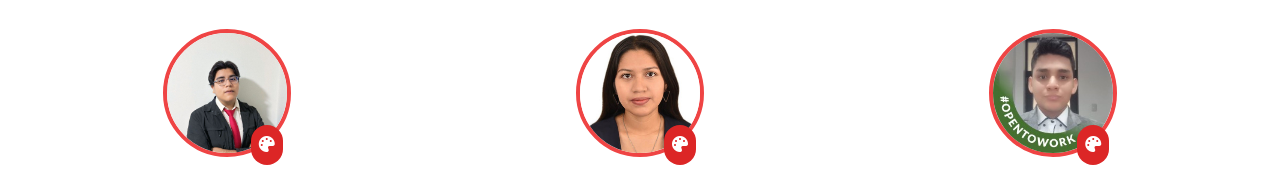
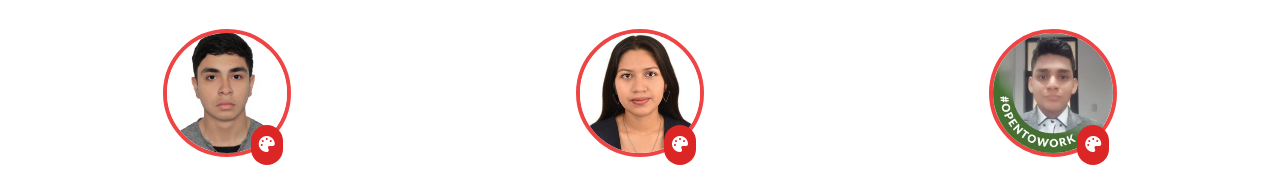
Before and after one commit to JHOMT/NUTRIALBONDI, a website: page index.html in a window 1280 px wide. Shown: the part 4546-4723 px from the top of the page. Drawn offline with nearby package versions, Linux system fonts and the light colour scheme.

Commit message:
change profile

```diff
--- a/index.html
+++ b/index.html
@@ -688,7 +688,7 @@
 
             <div class="team-member text-center p-6">
                 <div class="relative inline-block mb-4">
-                    <img src="./img/JuanQuevedoQuiroz.jpg" alt="Juan Gianpiero Oliva Mera" class="w-32 h-32 rounded-full object-cover border-4 border-red-500 mx-auto"/>
+                    <img src="./img/JuanOlivaMera.jpg" alt="Juan Gianpiero Oliva Mera" class="w-32 h-32 rounded-full object-cover border-4 border-red-500 mx-auto"/>
                     <div class="absolute -bottom-2 right-2 bg-red-600 text-white p-2 rounded-full">
                         <i class="fas fa-palette"></i>
                     </div>
```
